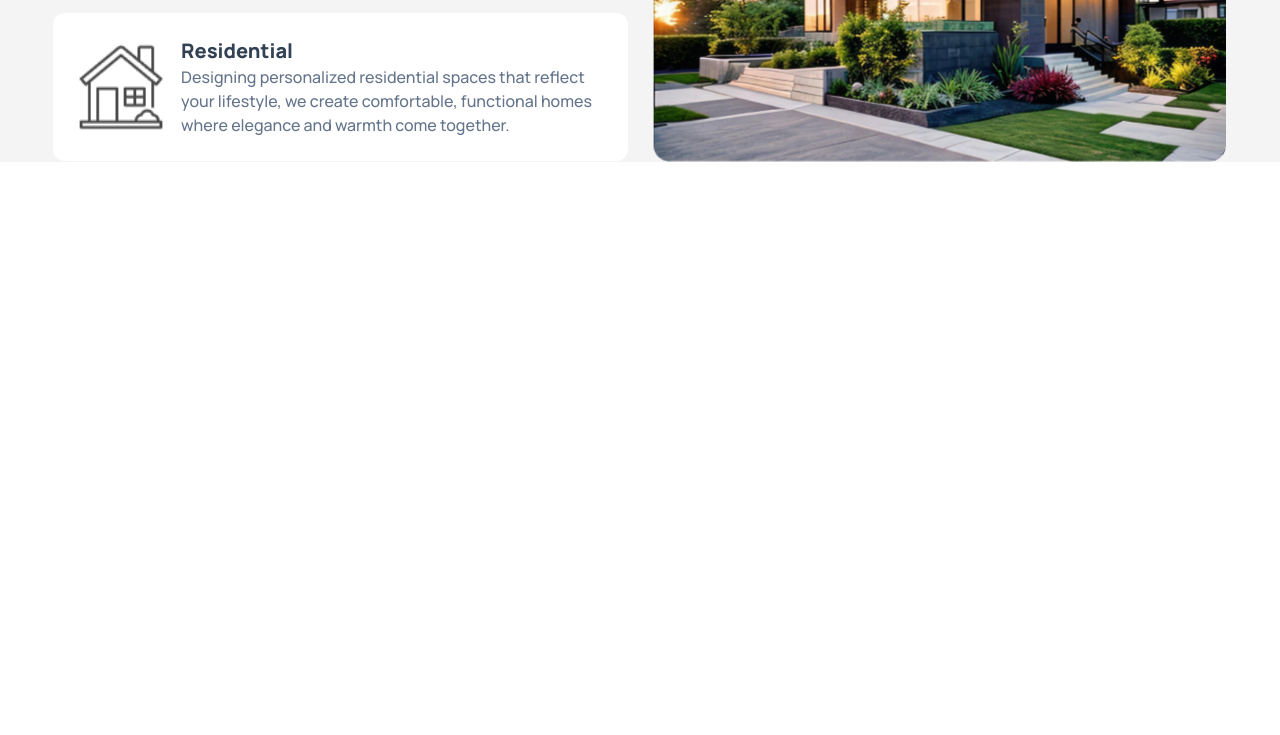
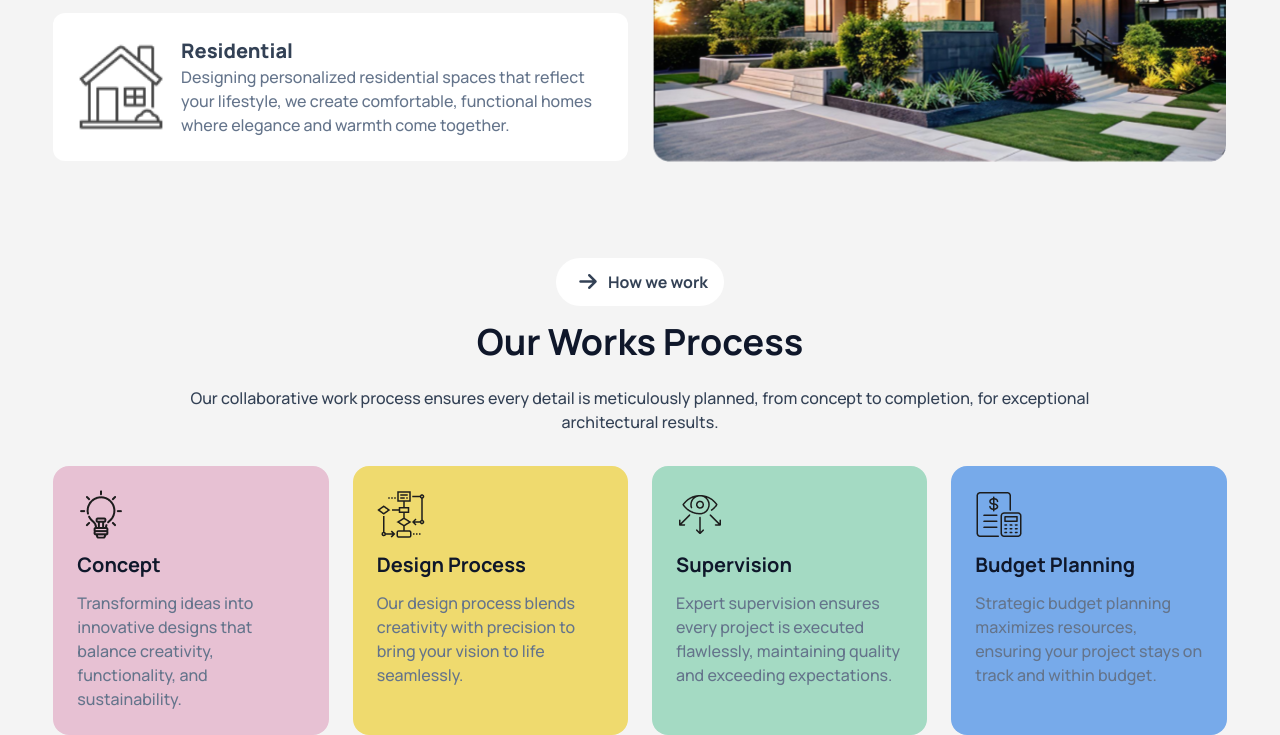
Before and after one commit to Abid0624/Assignment-3, a plain HTML site: page index.html in a window 1280 px wide. Shown: the part 1293-2028 px from the top of the page. Before the commit the page ends 1503 px from the top, so only its background shows below. Drawn offline with nearby package versions, Linux system fonts and the light colour scheme.

Commit message:
added the work process part

```diff
--- a/index.html
+++ b/index.html
@@ -97,10 +97,10 @@
     <div class="absolute hidden lg:block top-2 left-2">
       <img class="border-2 py-4 border-dashed border-slate-300" src="images/Vector.png" alt="">
     </div>
-    <div class="w-11/12 mx-auto grid grid-cols-1 lg:grid-cols-2 gap-6 mb-12">
+    <div class="w-11/12 mx-auto grid grid-cols-1 lg:grid-cols-2 gap-6">
       <div class="space-y-4">
         <div class="text-center lg:text-left">
-          <button class="mx-auto lg:mx-0 flex bg-white rounded-full font-bold text-slate-700 items-center justify-center gap-1 px-4 py-2">
+          <button class="mx-auto lg:mx-0 flex bg-white rounded-3xl font-bold text-slate-700 items-center justify-center gap-1 px-4 py-2">
             <div class="w-8 h-8 bg-white rounded-full flex items-center justify-center">
               <i class="fa-solid fa-arrow-right text-xl"></i>
             </div>
@@ -134,6 +134,43 @@
       </div>
     </div>
    </section>
+   <!-- work process -->
+    <section class="w-11/12 mx-auto mt-24">
+      <div class="text-center">
+        <div class="text-center">
+          <button class="mx-auto flex bg-white rounded-3xl font-bold text-slate-700 items-center justify-center gap-1 px-4 py-2">
+            <div class="w-8 h-8 bg-white rounded-full flex items-center justify-center">
+              <i class="fa-solid fa-arrow-right text-xl"></i>
+            </div>
+            <div>How we work</div>
+          </button>
+          <h3 class="text-4xl font-bold text-slate-900 mt-4">Our Works Process</h3>
+          <p class="font-medium text-slate-700 mt-6 lg:mx-24">Our collaborative work process ensures every detail is meticulously planned, from concept to completion, for exceptional architectural results.</p>
+        </div>
+        <div class="grid grid-cols-1 lg:grid-cols-4 gap-6">
+          <div class="bg-[#E7C1D3] rounded-2xl mt-8 text-left space-y-3 p-6">
+            <img src="images/concept.png" alt="">
+            <h5 class="text-xl font-bold text-slate-900">Concept</h5>
+            <p class="text-slate-500 font-medium">Transforming ideas into innovative designs that balance creativity, functionality, and sustainability.</p>
+          </div>
+          <div class="bg-[#EFDA6E] rounded-2xl mt-8 text-left space-y-3 p-6">
+            <img src="images/flow-chart.png" alt="">
+            <h5 class="text-xl font-bold text-slate-900">Design Process</h5>
+            <p class="text-slate-500 font-medium">Our design process blends creativity with precision to bring your vision to life seamlessly.</p>
+          </div>
+          <div class="bg-[#A4DAC3] rounded-2xl mt-8 text-left space-y-3 p-6">
+            <img src="images/vision.png" alt="">
+            <h5 class="text-xl font-bold text-slate-900">Supervision</h5>
+            <p class="text-slate-500 font-medium">Expert supervision ensures every project is executed flawlessly, maintaining quality and exceeding expectations.</p>
+          </div>
+          <div class="bg-[#77AAEA] rounded-2xl mt-8 text-left space-y-3 p-6">
+            <img src="images/budget-planning.png" alt="">
+            <h5 class="text-xl font-bold text-slate-900">Budget Planning</h5>
+            <p class="text-slate-500 font-medium">Strategic budget planning maximizes resources, ensuring your project stays on track and within budget.</p>
+          </div>
+        </div>
+      </div>
+    </section>
  </main>
  <footer>
 
```
